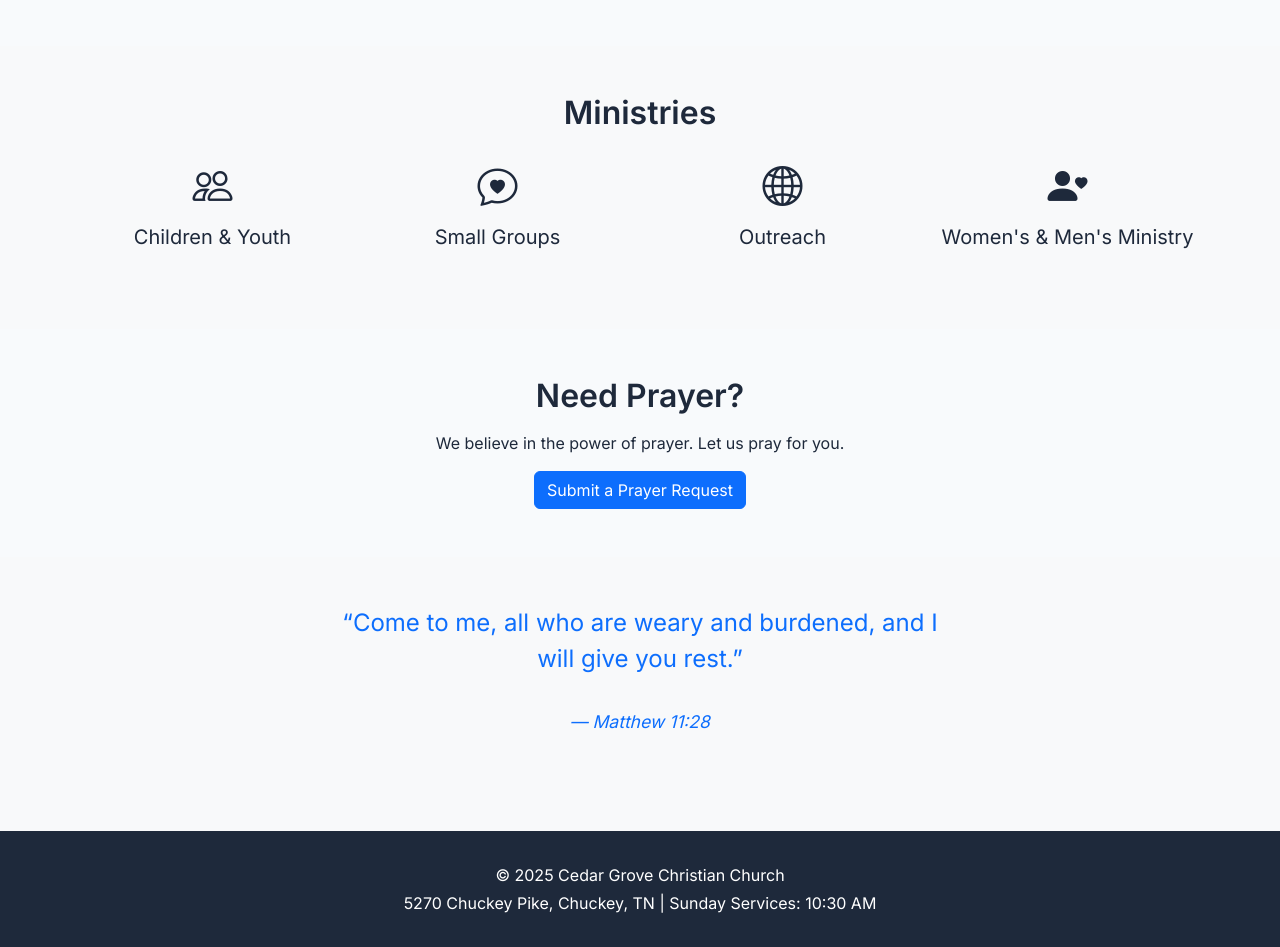
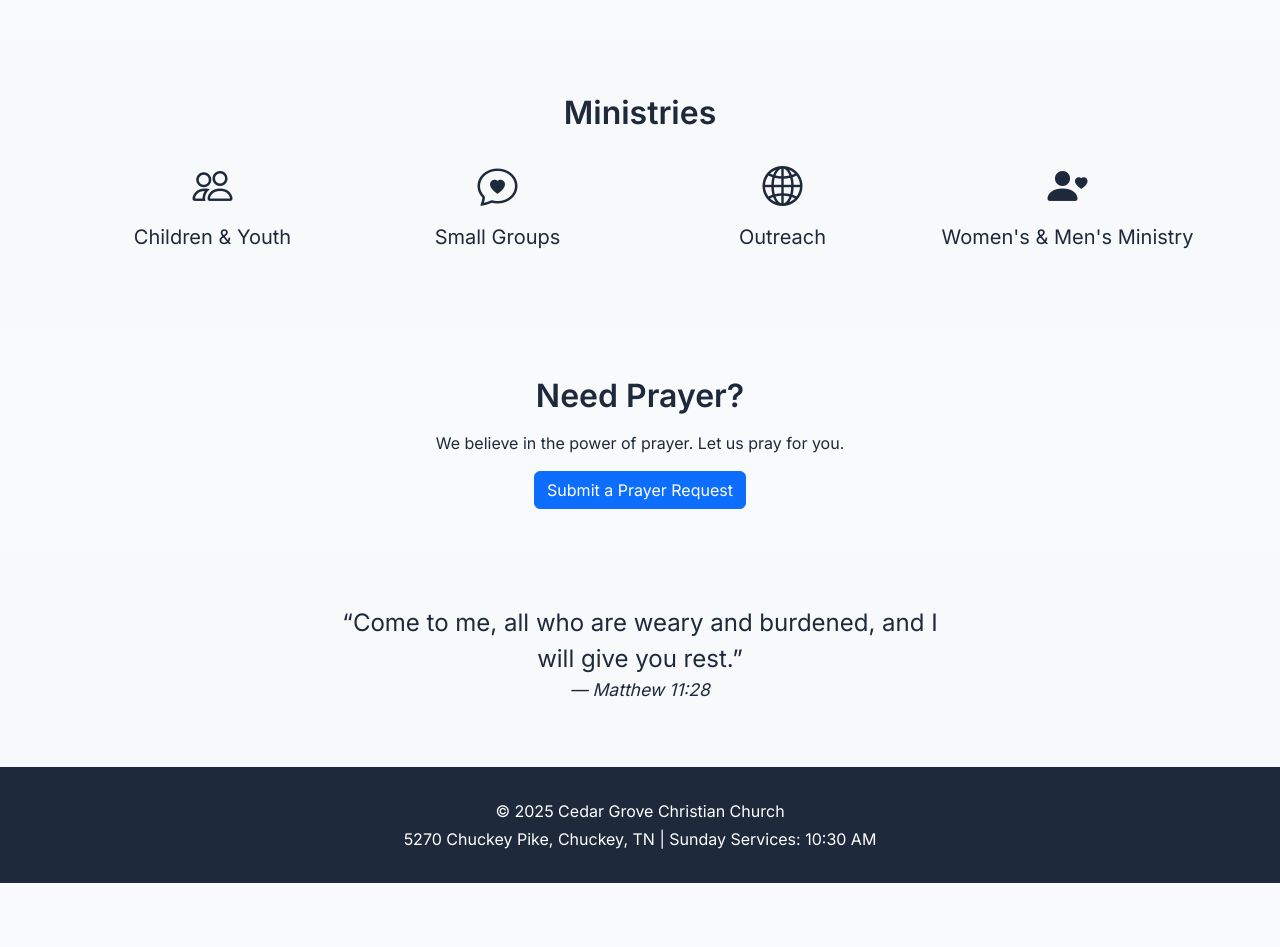
Before and after one commit to Waffles-Websites/waffles-websites.github.io, a Jekyll site: the page built from index.html, in a window 1280 px wide. Shown: the part 1518-2465 px from the top of the page. Built offline with Jekyll 4.4.1, drawn with Linux system fonts in a browser that asks for light colours; after the commit the page ends 2401 px from its top, so only the background shows below that.

Commit message:
Update index.html

```diff
--- a/index.html
+++ b/index.html
@@ -111,14 +111,13 @@
 <section class="py-5 bg-light text-center">
   <div class="container">
     <div class="mx-auto" style="max-width: 600px;">
-      <blockquote class="blockquote text-primary">
+      <blockquote class="blockquote">
         <p class="mb-3 fs-4">“Come to me, all who are weary and burdened, and I will give you rest.”</p>
-        <footer class="blockquote-footer text-primary">Matthew 11:28</footer>
+        <div class="blockquote-footer">Matthew 11:28</div>
       </blockquote>
     </div>
   </div>
 </section>
-
 
 
 <!--
```
